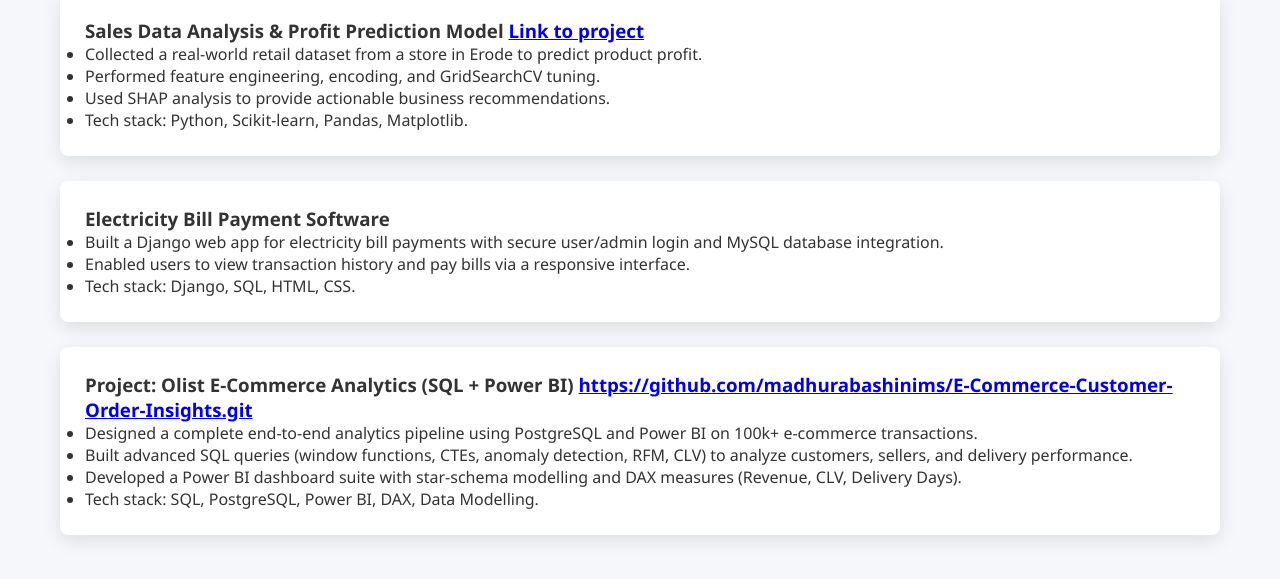
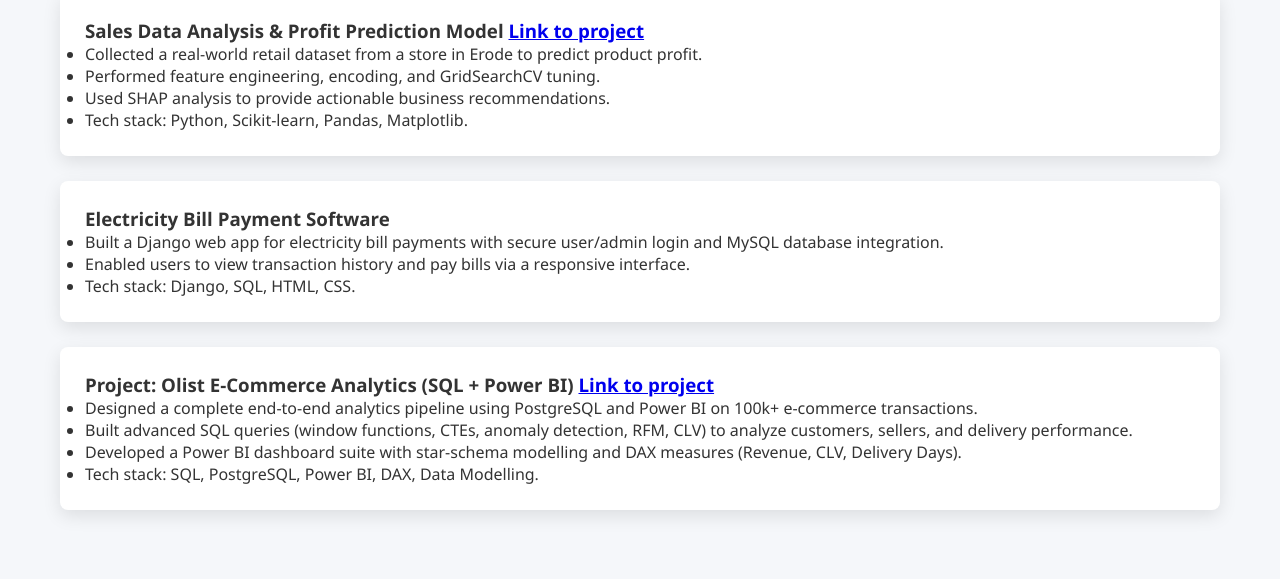
Before and after one commit to madhura9904/Portfolio, a plain HTML site: page projects.html in a window 1280 px wide. Shown: the part 193-772 px from the top of the page. Drawn offline with Linux system fonts and the light colour scheme.

Commit message:
CSS Changes

```diff
--- a/projects.html
+++ b/projects.html
@@ -42,7 +42,7 @@
   </div>
 
   <div class="card">
-    <h3>Project: Olist E-Commerce Analytics (SQL + Power BI) <a href="#">https://github.com/madhurabashinims/E-Commerce-Customer-Order-Insights.git</a></h3>
+    <h3>Project: Olist E-Commerce Analytics (SQL + Power BI) <a href="#">Link to project</a></h3>
     <ul>
       <li>Designed a complete end-to-end analytics pipeline using PostgreSQL and Power BI on 100k+ e-commerce transactions.</li>
       <li>Built advanced SQL queries (window functions, CTEs, anomaly detection, RFM, CLV) to analyze customers, sellers, and delivery performance.</li>
```
